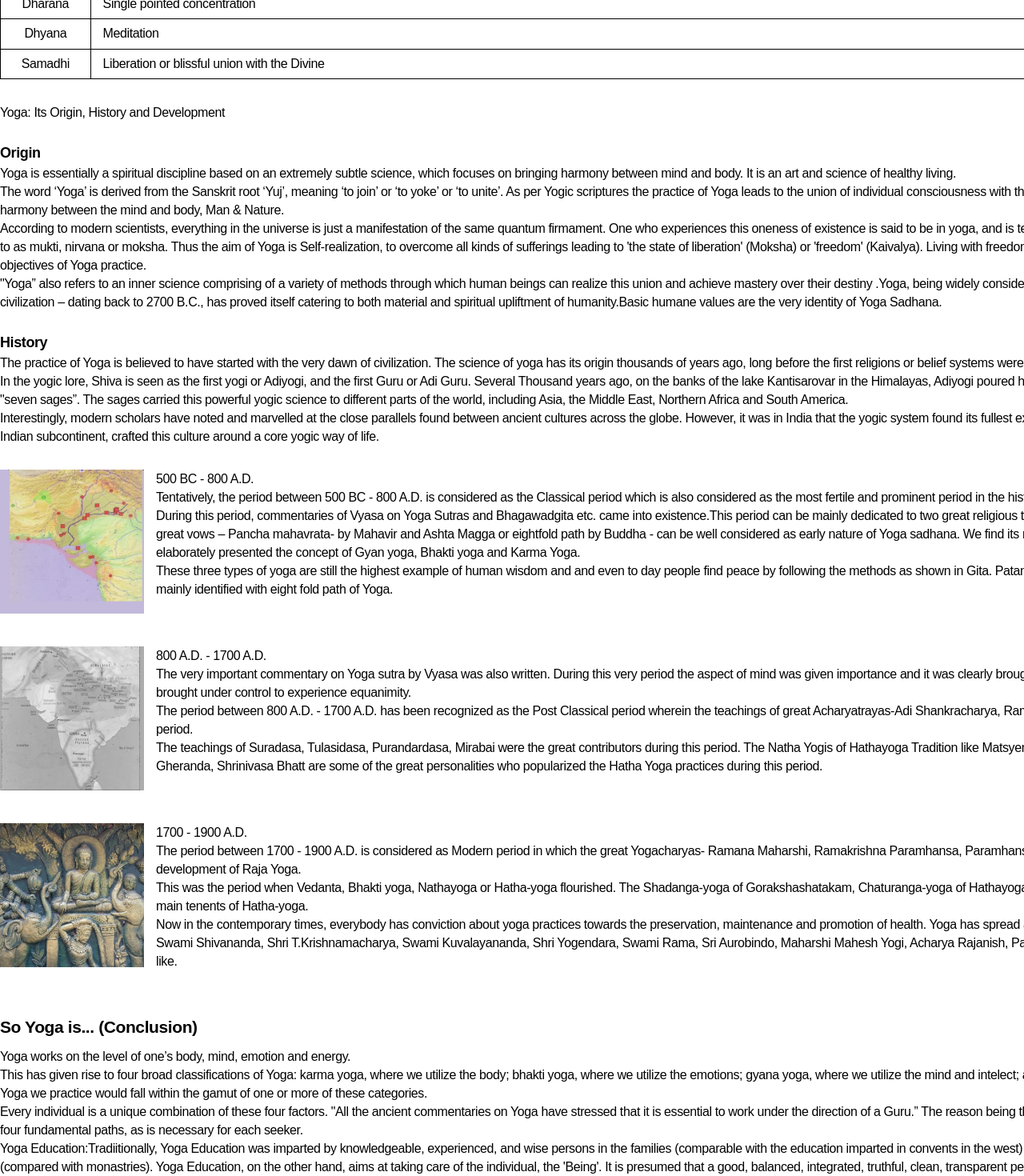
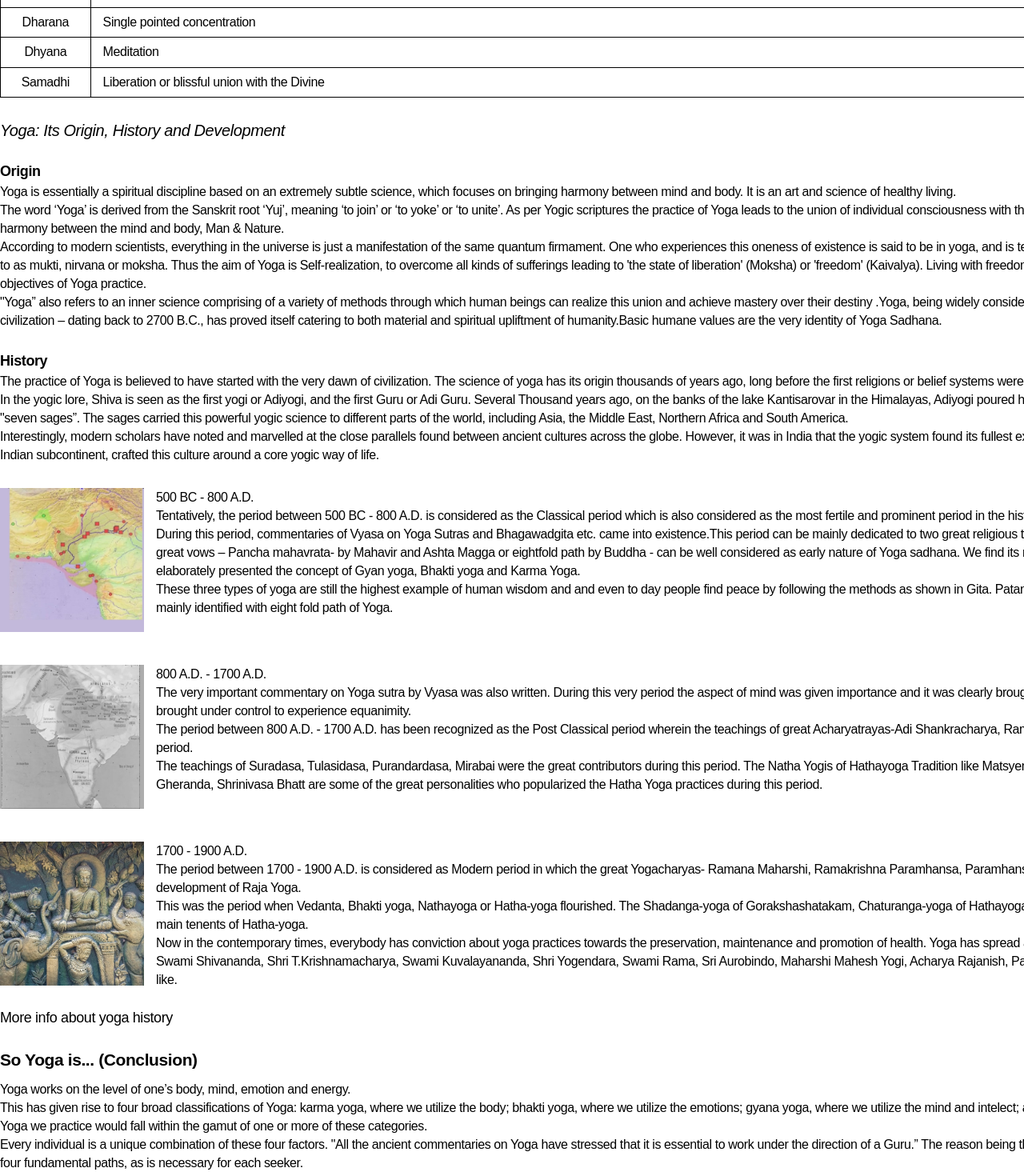
Before and after one commit to jeonoeun/yoga-site, a React (Create React App) app: page / in a window 1280 px wide. Shown: the part 900-2370 px from the top of the page at 80% size. Built offline with nearby package versions, Linux system fonts and the light colour scheme; some icons are missing.

Commit message:
23-05-17

```diff
--- a/src/App.css
+++ b/src/App.css
@@ -23,6 +23,22 @@ h4 {
   width: 100%;
   height: 150px;
   object-fit: cover;
+}
+
+.link {
+  display: flex;
+  align-items: center;
+  gap: 10px;
+  cursor: pointer;
+  font-size: 18px;
+}
+
+.link .icon {
+  transition: 0.5s;
+}
+
+.link:hover .icon {
+  transform: translateX(10px);
 }
 
 /* Navbar.js */
@@ -93,6 +109,20 @@ tr > td:last-child {
   object-fit: cover;
 }
 
+.index .italic {
+  font-size: 20px;
+  font-style: italic;
+  margin-top: 30px;
+}
+
+.index .link {
+  margin-top: -35px;
+}
+
+.link.clicked {
+  color: #1B9C85;
+}
+
 /* Types.js */
 .types p {
   line-height: 2.3rem;
@@ -105,6 +135,12 @@ tr > td:last-child {
 
 #player {
   margin-bottom: 10px;
+}
+
+.types .bold {
+  display: block;
+  font-weight: 700;
+  padding: 5px 0;
 }
 
 /* Gallery.js */
@@ -137,6 +173,18 @@ tr > td:last-child {
 
 .gallery .acro {
   margin-top: 50px;
+}
+
+.gallery .link {
+  margin-bottom: 30px;
+}
+
+.link.vinyasa {
+  color: #1B9C85;
+}
+
+.link.acrolink {
+  color: #1B9C85;
 }
 
 /* Contact.js */
--- a/src/App.js
+++ b/src/App.js
@@ -1,4 +1,4 @@
-import React from "react";
+import React, { useState } from "react";
 import { Route, Routes } from "react-router-dom";
 import Index from "./pages/Index";
 import Types from "./pages/Types";
@@ -7,6 +7,9 @@ import Contact from "./pages/Contact";
 import Navbar from "./components/Navbar";
 
 export default function App() {
+  const [clicked, setClicked] = useState(false);
+  const [vinyasa, setVinyasa] = useState(false);
+  const [acro, setAcro] = useState(false);
   return (
     <div>
       <img
@@ -17,10 +20,58 @@ export default function App() {
       <Navbar />
       <div className="container">
         <Routes>
-          <Route path="/" element={<Index />}></Route>
-          <Route path="/types" element={<Types />}></Route>
-          <Route path="/gallery" element={<Gallery />}></Route>
-          <Route path="/contact" element={<Contact />}></Route>
+          <Route
+            path="/"
+            element={
+              <Index
+                clicked={clicked}
+                setClicked={setClicked}
+                vinyasa={vinyasa}
+                setVinyasa={setVinyasa}
+                acro={acro}
+                setAcro={setAcro}
+              />
+            }
+          ></Route>
+          <Route
+            path="/types"
+            element={
+              <Types
+                clicked={clicked}
+                setClicked={setClicked}
+                vinyasa={vinyasa}
+                setVinyasa={setVinyasa}
+                acro={acro}
+                setAcro={setAcro}
+              />
+            }
+          ></Route>
+          <Route
+            path="/gallery"
+            element={
+              <Gallery
+                clicked={clicked}
+                setClicked={setClicked}
+                vinyasa={vinyasa}
+                setVinyasa={setVinyasa}
+                acro={acro}
+                setAcro={setAcro}
+              />
+            }
+          ></Route>
+          <Route
+            path="/contact"
+            element={
+              <Contact
+                clicked={clicked}
+                setClicked={setClicked}
+                vinyasa={vinyasa}
+                setVinyasa={setVinyasa}
+                acro={acro}
+                setAcro={setAcro}
+              />
+            }
+          ></Route>
         </Routes>
       </div>
     </div>
--- a/src/index.css
+++ b/src/index.css
@@ -1,4 +1,5 @@
 @charset "utf-8";
+@import url("https://cdn.jsdelivr.net/npm/xeicon@2.3.3/xeicon.min.css");
 
 html {
   box-sizing: border-box;
--- a/src/pages/Contact.js
+++ b/src/pages/Contact.js
@@ -27,10 +27,10 @@ export default function Contact() {
 
     emailjs
       .sendForm(
-        "service_46b2p8g",
-        "template_tzl2nck",
+        "service_qywhs9q",
+        "template_attorkw",
         form.current,
-        "fhCw8wY31pgfi0m-0"
+        "00lB1I4MPjvD8ea2d"
       )
       .then(
         (result) => {
--- a/src/pages/Index.js
+++ b/src/pages/Index.js
@@ -1,6 +1,9 @@
-import React from "react";
+import { Link } from "react-router-dom";
 
-export default function Index() {
+export default function Index({ clicked, setClicked }) {
+  const handleClick = () => {
+    setClicked(true);
+  };
   return (
     <div className="index page">
       <h3>Welcome to Yoga!</h3>
@@ -8,7 +11,7 @@ export default function Index() {
         Anyone with or without an interest in yoga is welcome. Find out all
         about yoga.
       </p>
-      <p >Yoga: Its meaning</p>
+      <p className="italic">Yoga: Its meaning</p>
       <h4>Definition</h4>
       <p>
         Yoga is a physical, mental and spiritual practice that originated in
@@ -100,7 +103,7 @@ export default function Index() {
         </table>
         <img src={process.env.PUBLIC_URL + "./images/img01.png"} alt="" />
       </div>
-      <p>Yoga: Its Origin, History and Development</p>
+      <p className="italic">Yoga: Its Origin, History and Development</p>
       <h4>Origin</h4>
       <p>
         Yoga is essentially a spiritual discipline based on an extremely subtle
@@ -109,7 +112,7 @@ export default function Index() {
         from the Sanskrit root ‘Yuj’, meaning ‘to join’ or ‘to yoke’ or ‘to
         unite’. As per Yogic scriptures the practice of Yoga leads to the union
         of individual consciousness with that of the Universal Consciousness,
-        indicating a perfect harmony between the mind and body, Man & Nature.{" "}
+        indicating a perfect harmony between the mind and body, Man & Nature.
         <br />
         According to modern scientists, everything in the universe is just a
         manifestation of the same quantum firmament. One who experiences this
@@ -206,9 +209,17 @@ export default function Index() {
           Satyananda Sarasvati and the like.
         </p>
       </div>
+      <p className={`link ${clicked ? "clicked" : ""}`} onClick={handleClick}>
+        <Link to="https://yoga.ayush.gov.in/Yoga-History/" target="_blank">
+          More info about yoga history
+        </Link>
+        <span className="icon">
+          <i className="xi-arrow-right"></i>
+        </span>
+      </p>
       <h3>So Yoga is... (Conclusion)</h3>
       <p>
-        Yoga works on the level of one’s body, mind, emotion and energy. <br />{" "}
+        Yoga works on the level of one’s body, mind, emotion and energy. <br />
         This has given rise to four broad classifications of Yoga: karma yoga,
         where we utilize the body; bhakti yoga, where we utilize the emotions;
         gyana yoga, where we utilize the mind and intelect; and kriya yoga,
@@ -226,7 +237,11 @@ export default function Index() {
         taking care of the individual, the 'Being'. It is presumed that a good,
         balanced, integrated, truthful, clean, transparent person will be more
         useful to oneself, family, society, nation, nature and humanity at
-        large.
+        large. <br />
+        Yoga education is 'Being oriented'. Details of working with 'being
+        oriented' aspect have been outlined in various living traditions and
+        texts and the method contributing to this important field is known as
+        'Yoga'.
       </p>
     </div>
   );
--- a/src/pages/Types.js
+++ b/src/pages/Types.js
@@ -91,6 +91,7 @@ export default function Types() {
         id="player"
         className="mb-6"
       />
+      <span className="bold">Describtion for blind people</span>
       <p>
         This is Beginner's Flow of Lukas & Margaretka. <br /> A man lifts a
         woman by his arms and legs while lying down facing the ceiling. At this
```
Also changed, not shown: src/pages/Gallery.js (+78 -17 lines).
